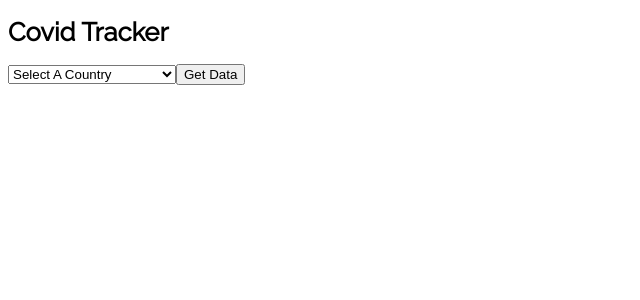
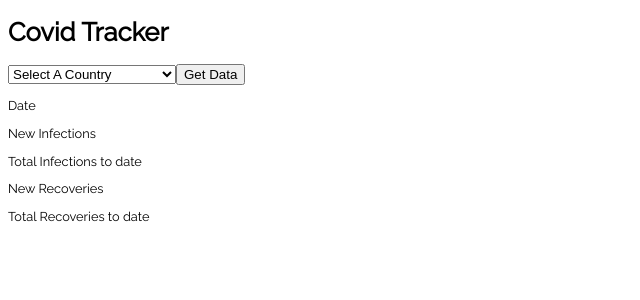
Before and after one commit to megnergit/TypeScript_C9App_R1, a React (Create React App) app: page / in a window 1280 px wide. Shown: the top 300 px of the page, without its empty margins (0-640 px from the left). Built offline with nearby package versions, Linux system fonts and the light colour scheme.

Commit message:
Results.js added

```diff
--- a/src/App.js
+++ b/src/App.js
@@ -1,10 +1,22 @@
 import TopPage from './pages/TopPage';
+import { useState } from 'react'
+import countriesJson from './countries_europe.json';
 import './App.css';
 
 function App() {
+  const [country, setCountry] = useState('');
+
+  const getCountryData = () => {
+    fetch(`https://api.covid19api.com/country/${country}`)
+      .then(res => res.json())
+      .then(data => console.log(data))
+  }
+
   return (
     <div className="App">
-      <TopPage />
+      <TopPage countriesJson={countriesJson}
+        setCountry={setCountry}
+        getCountryData={getCountryData} />
     </div>
   );
 }
--- a/src/components/Results.js
+++ b/src/components/Results.js
@@ -0,0 +1,13 @@
+// Results.js
+const Results = () => {
+    return (
+        <div>
+            <p>Date</p>
+            <p>New Infections</p>
+            <p>Total Infections to date</p>
+            <p>New Recoveries</p>
+            <p>Total Recoveries to date</p>
+        </div>
+    );
+};
+export default Results;
--- a/src/components/Selector.js
+++ b/src/components/Selector.js
@@ -1,28 +1,20 @@
 // Selector.js
-import { useState } from 'react'
-import countriesJson from '../countries_europe.json';
 
-const Selector = () => {
+const Selector = (props) => {
     //    console.log(countriesJson)
-    const [country, setCountry] = useState('');
-    const getCountryData = () => {
-        fetch(`https://api.covid19api.com/country/${country}`)
-            .then(res => res.json())
-            .then(data => console.log(data))
-    }
     return (
         <div>
-            <select onChange={(e) => setCountry(e.target.value)}>
+            <select onChange={(e) => props.setCountry(e.target.value)}>
                 <option>Select A Country</option>
                 {
-                    countriesJson.map((country, index) =>
+                    props.countriesJson.map((country, index) =>
                         <option key={index} value={country.Slug}>
                             {country.Country}
                         </option>
                     )
                 }
             </select>
-            <button onClick={getCountryData}>
+            <button onClick={props.getCountryData}>
                 Get Data
             </button>
         </div >
--- a/src/pages/TopPage.js
+++ b/src/pages/TopPage.js
@@ -1,13 +1,16 @@
 // TopPages.js
 import Title from '../components/Title';
 import Selector from '../components/Selector';
+import Results from '../components/Results';
 
-const TopPage = () => {
+const TopPage = (props) => {
     return (
         <div>
             <Title />
-            <Selector />
-
+            <Selector countriesJson={props.countriesJson}
+                setCountry={props.setCountry}
+                getCountryData={props.getcountryData} />
+            <Results />
         </div>
     );
 };
```
